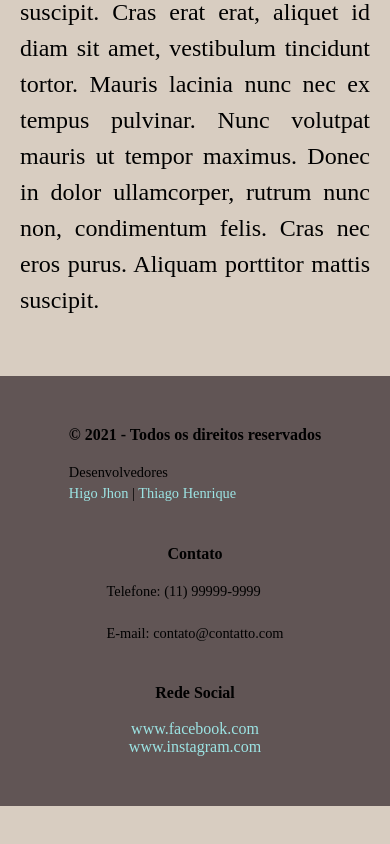
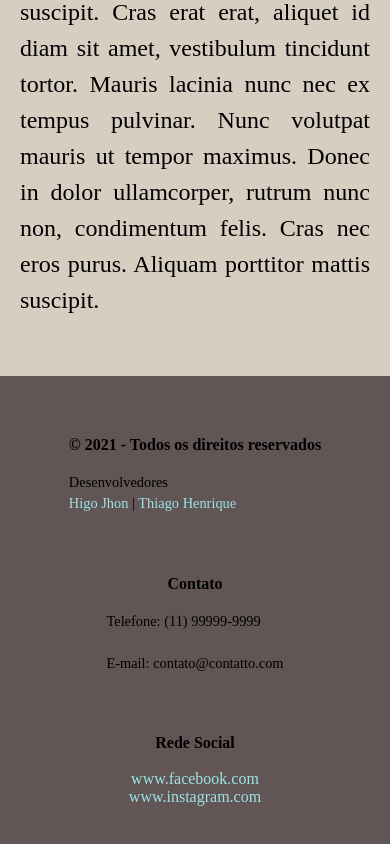
Before and after one commit to HigoJhon/Padaria, a React (Vite) app: page /Padaria in a window 390 px wide. Shown: the part 2896-3740 px from the top of the page. Before the commit the page ends 3702 px from the top, so only its background shows below. Built offline with nearby package versions, Linux system fonts and the light colour scheme; the HTML template or start-up script is replaced by a standard one.

Commit message:
Update footer styles

```diff
--- a/src/style/footer.css
+++ b/src/style/footer.css
@@ -9,8 +9,6 @@ footer {
     justify-content: space-around;
     background-color: #615555;
     padding: 20px;
-    text-align: center;
-    /* position: fixed; */
     bottom: 0;
     width: 100%;
 }
@@ -19,7 +17,8 @@ footer {
 .div-contatos,
 .div-redes-sociais {
     flex: 1;
-    margin: 0 10px;
+    margin: 0 0 0 10%;
+    text-align: center;
 }
 
 a {
@@ -37,6 +36,6 @@ a {
     .div-contatos,
     .div-redes-sociais {
         flex: none;
-        margin: 10px 0;
+        margin: 20px 0;
     }
 }
```
